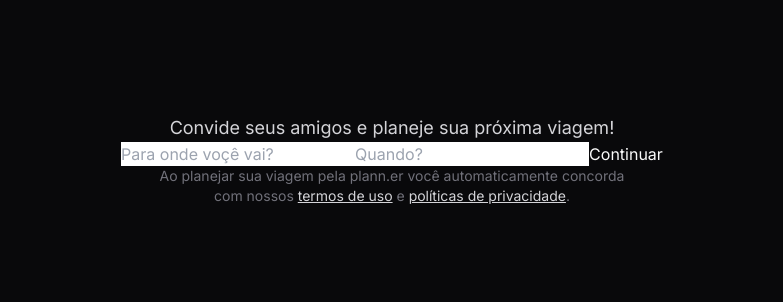
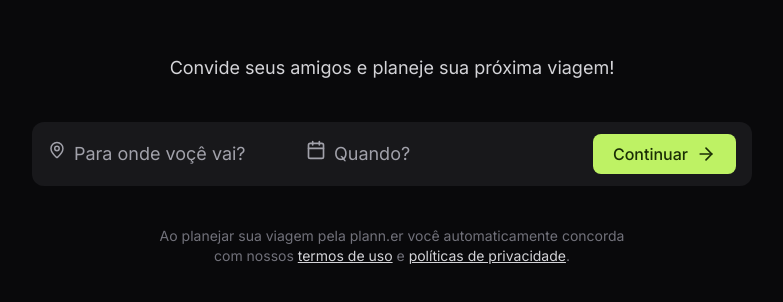
Before and after one commit to adventureandre/NLW-frotend, a React (Vite) app: page / in a window 1280 px wide. Shown: the part 240-542 px from the top of the page, without its empty margins (248-1031 px from the left). Built offline with nearby package versions, Linux system fonts and the light colour scheme.

Commit message:
feat: create input

```diff
--- a/package.json
+++ b/package.json
@@ -10,6 +10,7 @@
     "preview": "vite preview"
   },
   "dependencies": {
+    "lucide-react": "^0.403.0",
     "react": "^18.3.1",
     "react-dom": "^18.3.1"
   },
--- a/src/app.tsx
+++ b/src/app.tsx
@@ -1,16 +1,27 @@
+import { ArrowRight, Calendar, MapPin } from "lucide-react";
 
 
 export function App() {
 
   return (
     <div className="h-screen flex items-center justify-center ">
-      <div className="max-w-3xl px-6 text-center">
+      <div className="max-w-3xl w-full px-6 text-center space-y-10">
         <p className="text-zinc-300 text-lg ">Convide seus amigos e planeje sua próxima viagem!</p>
 
-        <div >
-          <input type="text "  placeholder="Para onde voçê vai?" />
-          <input type="text "  placeholder="Quando?" />
-          <button>Continuar</button>
+        <div className="h-16 bg-zinc-900 px-4 rounded-xl flex items-center shado " >
+          <div className="flex item-center gap-2 flex-1">
+            <MapPin className="size-5 text-zinc-400" />
+            <input type="text " placeholder="Para onde voçê vai?" className="bg-transparent text-lg placeholder-zinc-400" />
+          </div>
+          <div className="flex item-center gap-2">
+            <Calendar className="size-5 text-zinc-400" />
+            <input type="text " placeholder="Quando?" className="bg-transparent text-lg placeholder-zinc-400" />
+          </div>
+
+          <button className="bg-lime-300 text-lime-950 rounded-lg px-5 py-2 font-medium flex items-center gap-2 hover:bg-lime-400" >
+            Continuar <ArrowRight className="size-5"/>
+          </button>
+
 
         </div>
 
--- a/tailwind.config.js
+++ b/tailwind.config.js
@@ -8,6 +8,9 @@ export default {
     extend: {
       fontFamily:{
         sans:"Inter",
+      },
+      boxShadow:{
+        shape:'0px 8px 8px rgba(0, 0, 0, 0.1), 0px 4px 4px rgba(0, 0, 0, 0.1), 0px 2px 2px rgba(0, 0, 0, 0.1), 0px 0px 0px 1px rgba(0, 0, 0, 0.1), inset 0px 0px 0px 1px rgba(255, 255, 255, 0.03), inset 0px 1px 0px rgba(255, 255, 255, 0.03)'
       }
     },
   },
```
Also changed, not shown: 1 other file (tests, documents, lock files or other folders).
